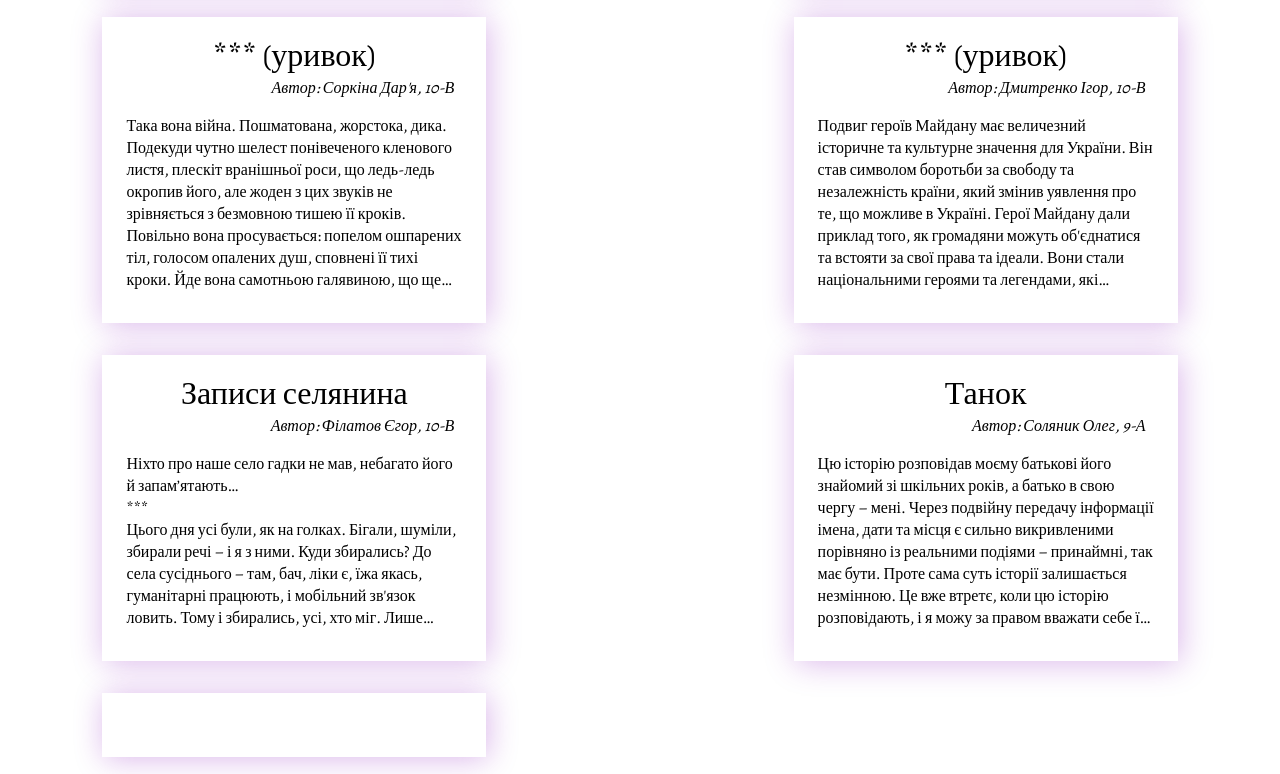
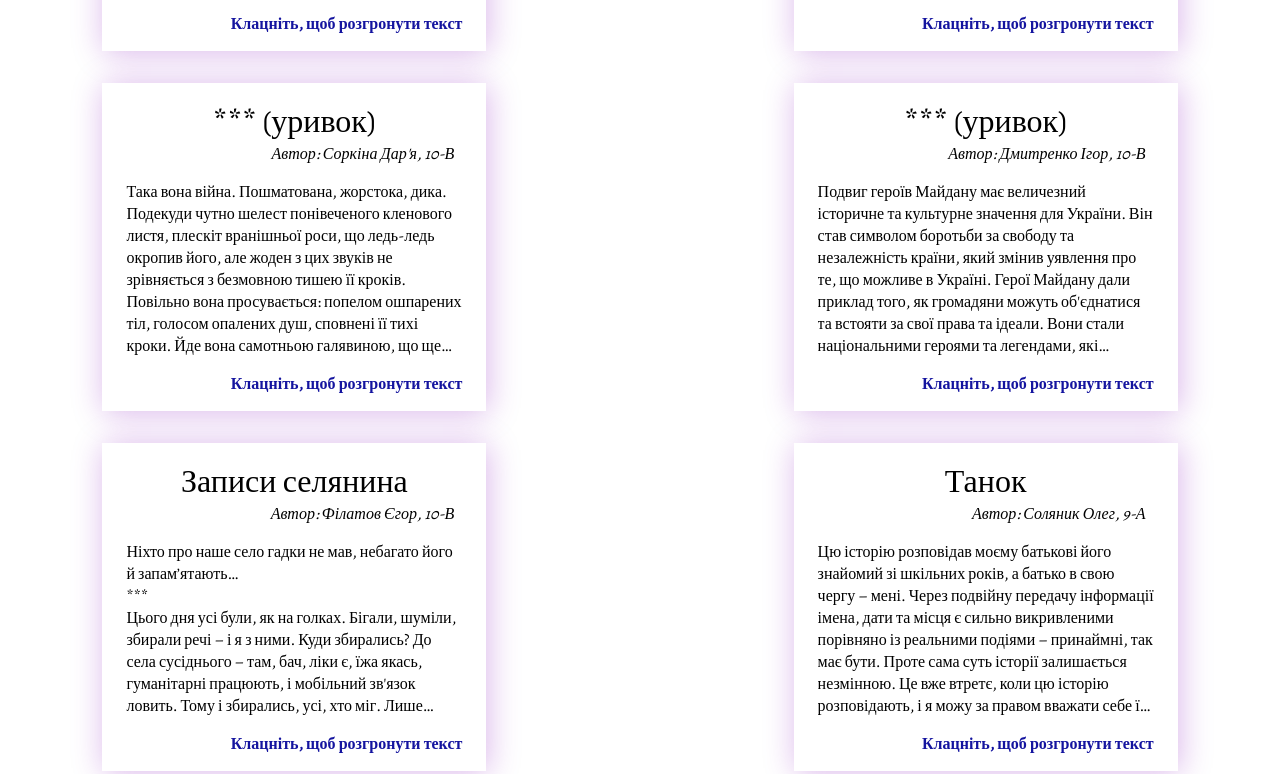
Before and after one commit to SchoolEgorFil/LIT2023Showcase, a plain HTML site: page index.html in a window 1280 px wide. Shown: the part 1701-2475 px from the top of the page. Drawn offline with nearby package versions, Linux system fonts and the light colour scheme; a web font is replaced by a local one.

Commit message:
Add files via upload

```diff
--- a/index.html
+++ b/index.html
@@ -191,13 +191,13 @@
 
                     </p>
                 </div>
-                <div>
+                <!-- <div>
                     <p> </p>
                     <p></p>
                     <p>
 
                     </p>
-                </div>
+                </div> -->
             </div>
         </div>
         <div id="block4" class="bbb">
@@ -473,6 +473,14 @@
         overflow: auto;
     }
 
+    .bbb > div > div:not(.active)::after {
+        content: "Клацніть, щоб розгронути текст";
+        color: rgb(20, 20, 159);
+        text-align: end;
+        font-weight: 800;
+        display: block;
+    }
+
 
     .bbb > div > div > p:nth-child(1) {
         font-size: 24pt;
```
